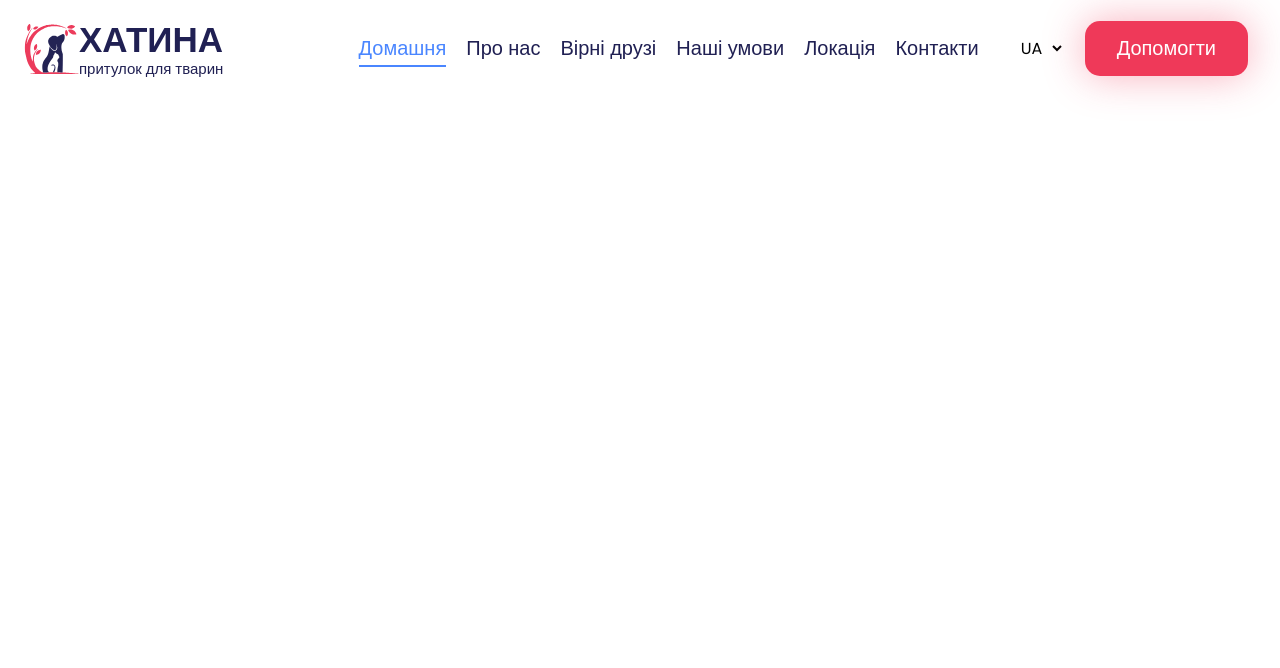
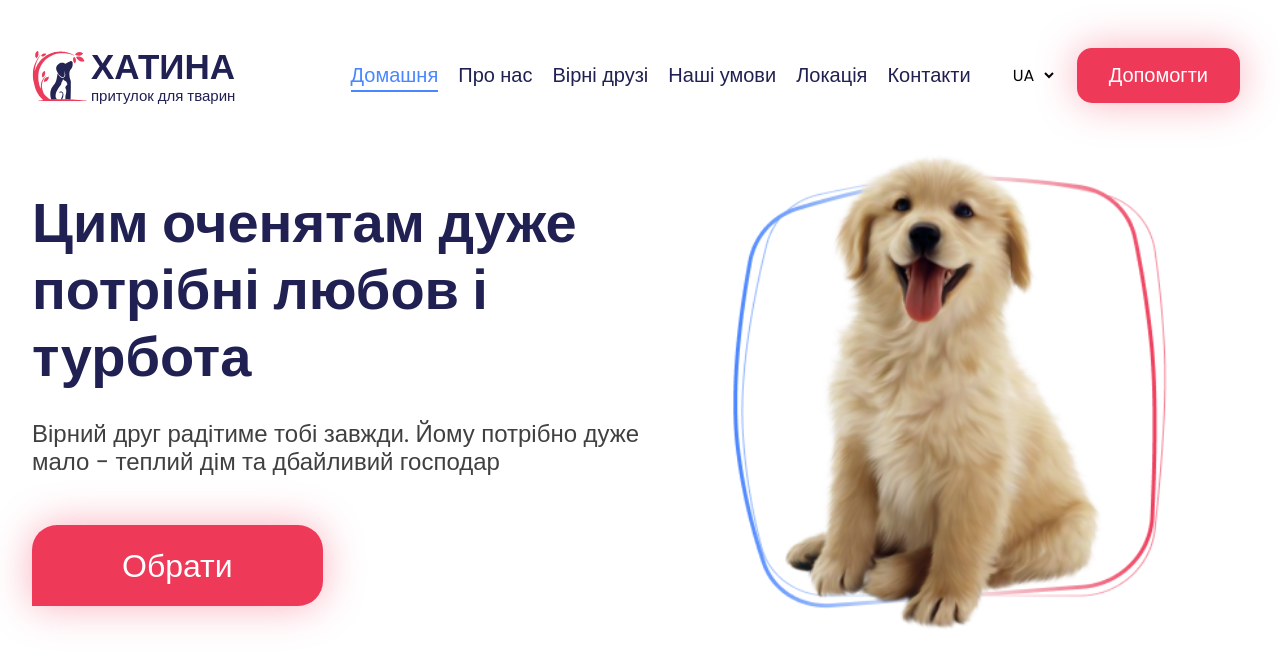
Before and after one commit to Subx1s0o/Animal-Shelter, a website: page index.html in a window 1280 px wide. Drawn offline with Linux system fonts and the light colour scheme.

Commit message:
add hero section

```diff
--- a/index.html
+++ b/index.html
@@ -73,7 +73,26 @@
         </div>
       </div>
     </header>
-    <main><div class="container"></div></main>
+    <main>
+      <div class="container">
+        <div class="hero">
+          <div class="hero-text">
+            <h1>Цим оченятам дуже потрібні любов і турбота</h1>
+            <p class="hero-p">
+              Вірний друг радітиме тобі завжди. Йому потрібно дуже мало - теплий
+              дім та дбайливий господар
+            </p>
+            <button>Обрати</button>
+          </div>
+
+          <div class="hero-image">
+            <img src="./images/hero-dog.png" alt="dog" />
+          </div>
+
+          <button>Обрати</button>
+        </div>
+      </div>
+    </main>
     <footer><div class="container"></div></footer>
   </body>
 </html>
--- a/scss/styles.scss
+++ b/scss/styles.scss
@@ -51,6 +51,7 @@ body {
     padding: 0 24px;
   }
   a {
+    display: block;
     padding: 0;
     margin: 0;
     color: inherit;
@@ -86,8 +87,8 @@ header {
     display: flex;
     justify-content: space-between;
     align-items: center;
-    padding-top: 17px;
-    padding-bottom: 17px;
+    padding-top: 20px;
+    padding-bottom: 20px;
   }
 }
 
@@ -182,11 +183,25 @@ nav {
 }
 
 @media (min-width: 600px) {
+  body {
+    .container {
+      padding: 0 32px;
+    }
+    header {
+      .container {
+        padding-top: 24px;
+        padding-bottom: 24px;
+      }
+    }
+  }
+
   .logo {
     a {
       display: flex;
       align-items: center;
+
       .logo-text {
+        margin-left: 4px;
         display: flex;
         flex-direction: column;
 
@@ -225,3 +240,114 @@ nav {
 }
 
 //----------------------------------END HEADER------------------------------------//
+
+.hero {
+  margin: auto;
+  text-align: center;
+  max-width: 470px;
+  h1 {
+    margin-bottom: 24px;
+  }
+  button {
+    border-radius: 25px 25px 25px 0;
+    padding: 15px 70px;
+    box-shadow: 0 0 40px 0 rgba(239, 57, 89, 0.4);
+    background: #ef3959;
+    font-weight: 400;
+    font-size: 32px;
+    line-height: 160%;
+    text-align: center;
+    color: #fff;
+
+    display: block;
+    margin: auto;
+    margin-top: 24px;
+  }
+}
+
+.hero-p {
+  font-weight: 400;
+  font-size: 20px;
+  color: #404040;
+  margin-bottom: 24px;
+}
+
+.hero-image {
+  display: flex;
+  justify-content: center;
+  img {
+    max-width: 450px;
+  }
+}
+
+.hero-text {
+  button {
+    display: none;
+  }
+}
+
+@media (min-width: 480px) {
+  .hero {
+    button {
+      border-radius: 25px 25px 25px 0;
+      padding: 15px 90px;
+    }
+  }
+}
+
+@media (min-width: 700px) {
+  .hero {
+    max-width: 650px;
+    .hero-text {
+      h1 {
+        font-size: 40px;
+        margin-bottom: 40px;
+      }
+      .hero-p {
+        font-size: 22px;
+      }
+    }
+  }
+}
+
+@media (min-width: 900px) {
+  .hero {
+    display: flex;
+    text-align: start;
+    margin: 0;
+    max-width: 100%;
+    button {
+      display: none;
+    }
+    .hero-text {
+      flex: 1 1 50%;
+      h1 {
+        font-size: 48px;
+        margin-bottom: 30px;
+      }
+      .hero-p {
+        font-size: 20px;
+      }
+      button {
+        display: flex;
+        margin: 0;
+        margin-top: 50px;
+      }
+    }
+    .hero-image {
+      flex: 1 1 50%;
+    }
+  }
+}
+@media (min-width: 1024px) {
+  .hero {
+    .hero-text {
+      h1 {
+        font-size: 56px;
+      }
+      .hero-p {
+        font-size: 24px;
+      }
+    }
+  }
+}
```
Also changed, not shown: css/styles.css, images/hero-dog.png (added).
